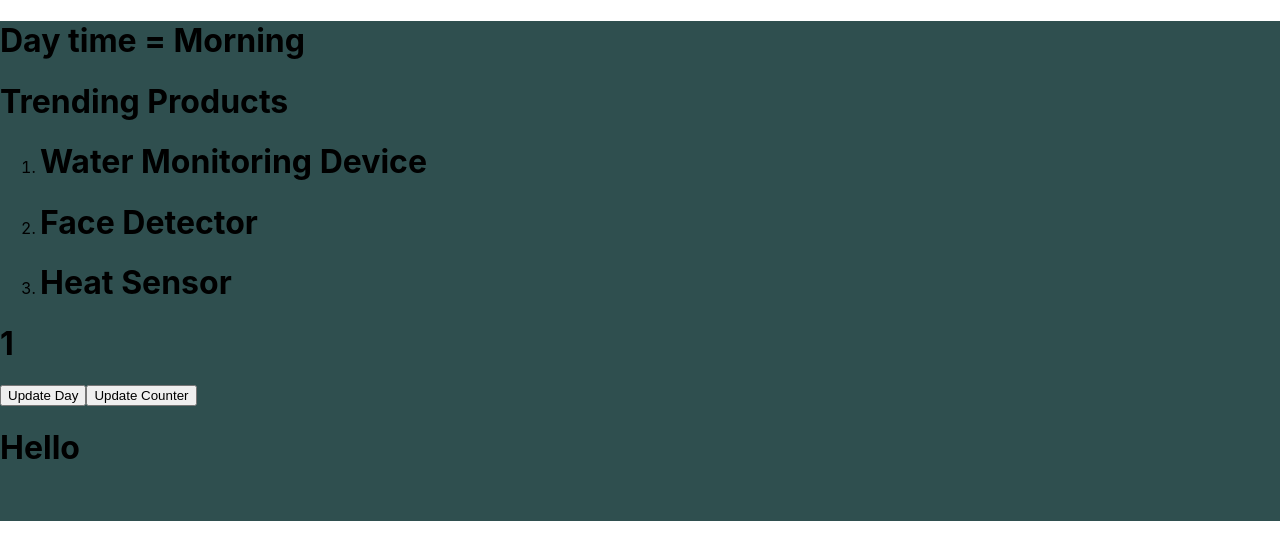
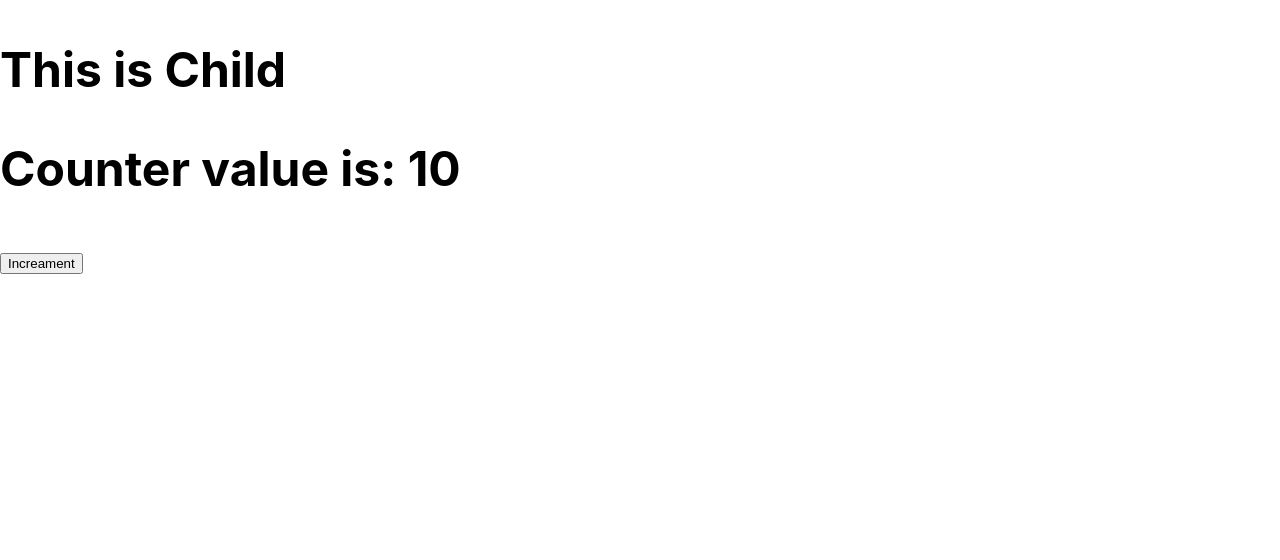
Before and after one commit to Zakariya-khan/hello, a React (Create React App) app: page / in a window 1280 px wide. Shown: the top 560 px of the page. Built offline with nearby package versions, Linux system fonts and the light colour scheme.

Commit message:
CounterContext.js Added

```diff
--- a/src/App.js
+++ b/src/App.js
@@ -1,36 +1,44 @@
-import React, { useState } from 'react';
-import './App.css';
-import Products from './IOTSOL.js';
-import {Counter} from './Message.js';
-import  counterContext  from './CounterContext';
+import React, { useState } from "react";
+import "./App.css";
+import Products from "./IOTSOL.js";
+import { Counter } from "./Message.js";
+import counterContext from "./CounterContext";
 // import counterContext from './CounterContext';
-import Parent from './Parent.js';
+import Parent from "./Parent.js";
+
+
+
 export default function App() {
-  let [count, setcount] = useState(1);
-  let [isMorning, setMorning] = useState(true)
+
+  // let [count, setcount] = useState(1);
+  // let [isMorning, setMorning] = useState(true);
+
+  let countState = useState(10)
+
   return (
-     <div
-         className={` box ${isMorning ? 'daylight' : ''}` }>
+    <counterContext.Provider value={countState}>
+      <div>
+      {/* <div className={` box ${isMorning ? "daylight" : ""}`}>
+        <h1> Day time = {isMorning ? "Morning" : "Night"}</h1>
 
-        <h1> Day time = {isMorning ? 'Morning' : 'Night'}</h1>
+        <h1> Trending Products </h1>
+        <Products
+          product1=" Water Monitoring Device"
+          product2=" Face Detector"
+          product3=" Heat Sensor"
+        />
 
-      <h1> Trending Products </h1>
-      <Products product1=" Water Monitoring Device" product2=" Face Detector" product3=" Heat Sensor" />
+        <Counter counter={count} />
 
-      <Counter  counter = {count}/>
+        <button onClick={() => setMorning(!isMorning)}> Update Day </button>
 
-      <button onClick={()=>setMorning(!isMorning)}> Update Day </button>
-
-      <button onClick={
-        () => setcount(count + 1)
-      }> Update Counter </button>
-
-      <counterContext.Provider value={10}>
+        <button onClick={() => setcount(count + 1)}> Update Counter </button>
+ */}
         <div>
           <Parent />
+        </div>
 
-        </div>
-      </counterContext.Provider>
     </div>
+    </counterContext.Provider>
   );
 }
--- a/src/Child.js
+++ b/src/Child.js
@@ -1,12 +1,25 @@
-import React, { useContext } from 'react';
+import React, { useContext } from "react";
+import counterContext from "./CounterContext.js";
 
 const Child = () => {
-    let counterValue = useContext()
+    let counterValue = useContext(counterContext)
+    console.log(counterValue);
     return(
         <div>
             <h2>This is Child</h2>
+            <h2>Counter value is: {counterValue[0]}</h2>
+            <button onClick={()=> {counterValue[1](++counterValue[0])}}>Increament</button>
         </div>
     )
 
 }
 export default Child
+
+// const Child = () => {
+//   return (
+//     <div>
+//       <h2>This is Child</h2>
+//     </div>
+//   );
+// };
+// export default Child;
--- a/src/CounterContext.js
+++ b/src/CounterContext.js
@@ -1,5 +1,5 @@
 import React, { createContext } from 'react';
 
-const counterContext =createContext(0);
+const counterContext =createContext(1);
 
 export default counterContext
--- a/src/Parent.js
+++ b/src/Parent.js
@@ -1,8 +1,8 @@
 import React from 'react';
-
-function Parents(){
+import Child from './Child.js';
+const Parents = () => {
     return(
-    <h1> Hello </h1>
+    <h1> <Child /> </h1>
     )
 }
 export default Parents
```
